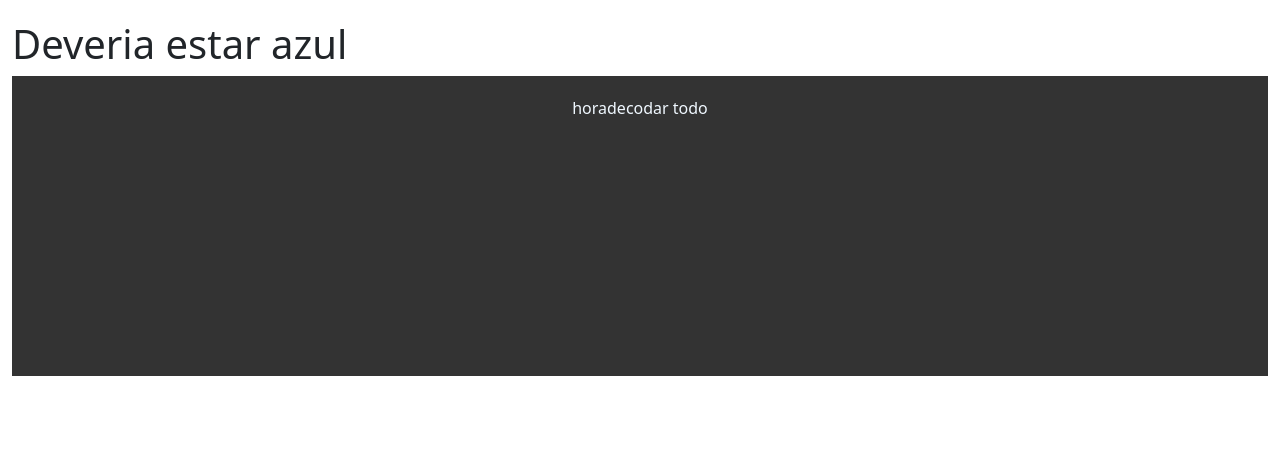
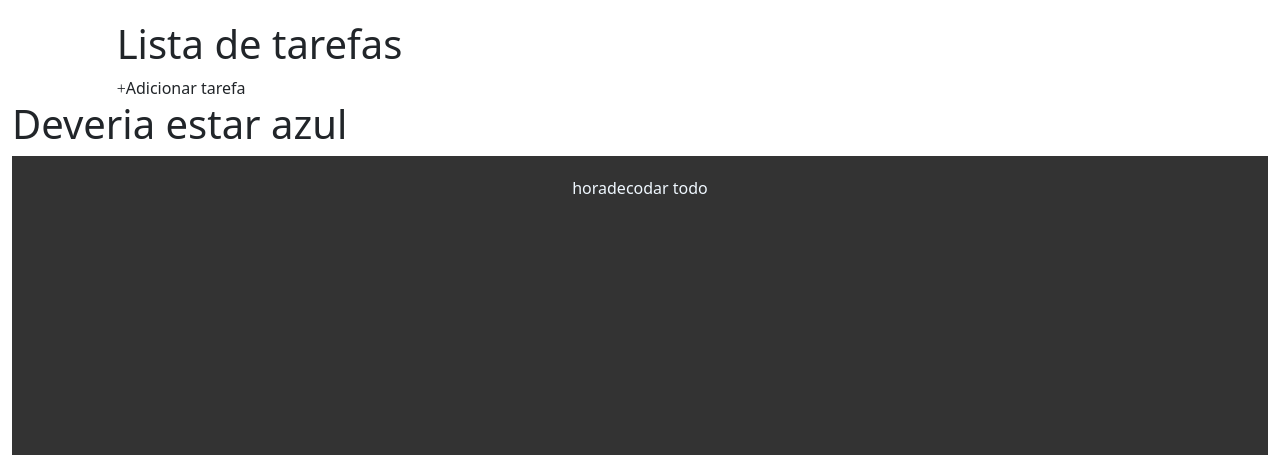
Before and after one commit to dv18/TO_DO, a Django app: page / in a window 1280 px wide. Shown: the part 57-512 px from the top of the page. Run offline with Django 3.2, Linux system fonts and the light colour scheme.

Commit message:
Atualização2

```diff
--- a/ToDo/task/templates/base.html
+++ b/ToDo/task/templates/base.html
@@ -9,6 +9,7 @@
     <title>{% block title %}{% endblock %}</title>
     <!--Utilizando essa função vc pode usalas em um novo modelo sem codar o inicial-->
     <link href="https://cdn.jsdelivr.net/npm/bootstrap@5.3.1/dist/css/bootstrap.min.css" rel="stylesheet" integrity="sha384-4bw+/aepP/YC94hEpVNVgiZdgIC5+VKNBQNGCHeKRQN+PtmoHDEXuppvnDJzQIu9" crossorigin="anonymous">
+    <link rel="stylesheet" href="https://cdn.jsdelivr.net/npm/@fortawesome/fontawesome-free@6.2.1/css/fontawesome.min.css" integrity="sha384-QYIZto+st3yW+o8+5OHfT6S482Zsvz2WfOzpFSXMF9zqeLcFV0/wlZpMtyFcZALm" crossorigin="anonymous">
     <link rel="stylesheet" href="{% static 'css/styles.css' %}">
 </head>
 <body>
@@ -38,9 +39,9 @@
               </div>
             </div>
           </nav>
-        {% block content %}
-        <!--Utilizando essa função vc pode usalas em um novo modelo sem codar o inicial-->
-        {% endblock %}
+            {% block content %}
+           <!--Utilizando essa função vc pode usalas em um novo modelo sem codar o inicial-->
+            {% endblock %}
         <footer>
           <p>horadecodar todo</p>
         </footer>
--- a/ToDo/task/templates/tasks/list.html
+++ b/ToDo/task/templates/tasks/list.html
@@ -4,5 +4,11 @@
 {% block title %}Lista de tarefas{% endblock %}
 
 {% block content %}
+<div class="offset-1 col-10 list-div">
+    <h1>Lista de tarefas</h1>
+    <div class="col-2 add-div">
+        <i class="fas fa-plus"></i>Adicionar tarefa
+    </div>
+</div>
 <h1>Deveria estar azul</h1>
 {% endblock %}
```
